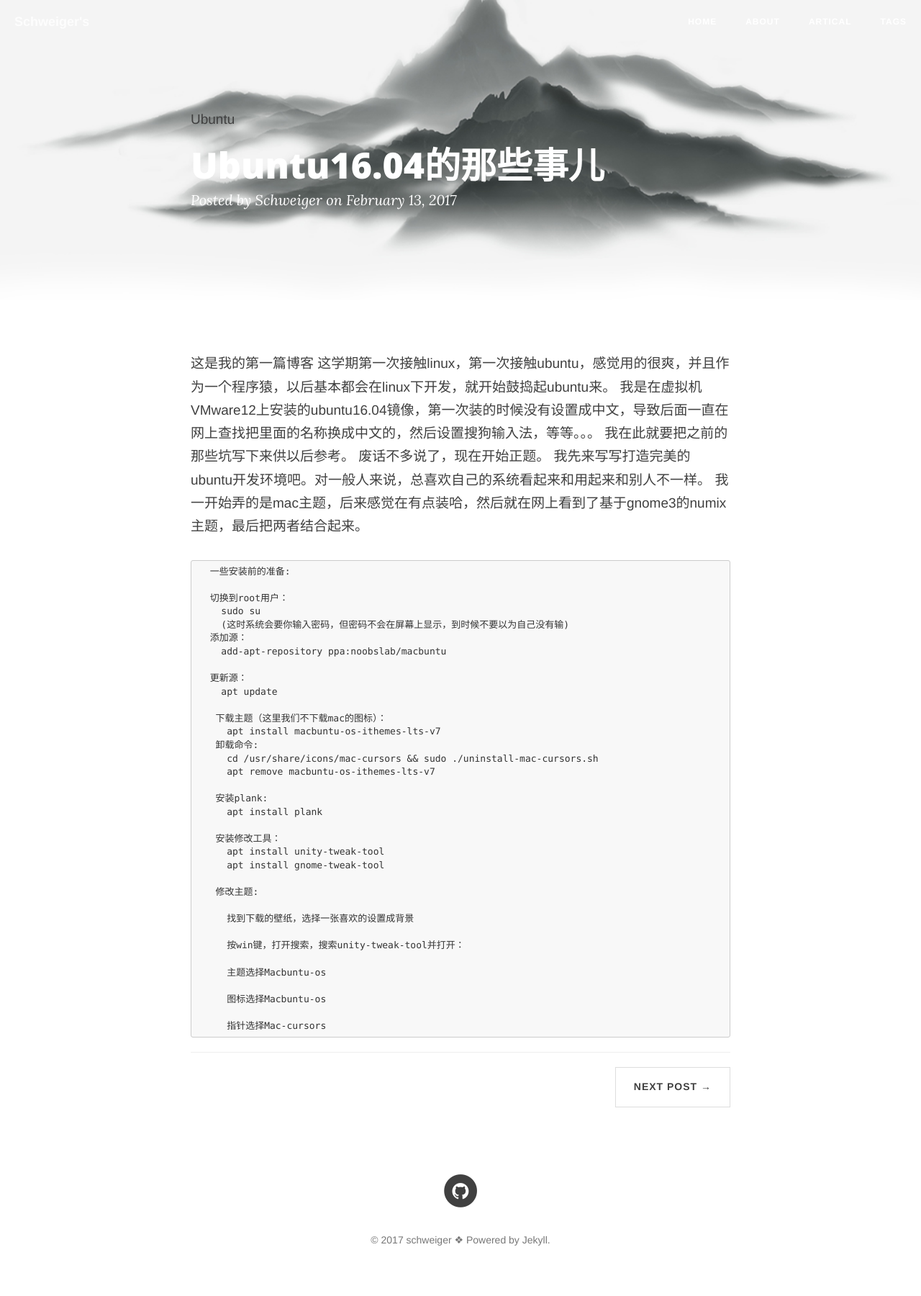
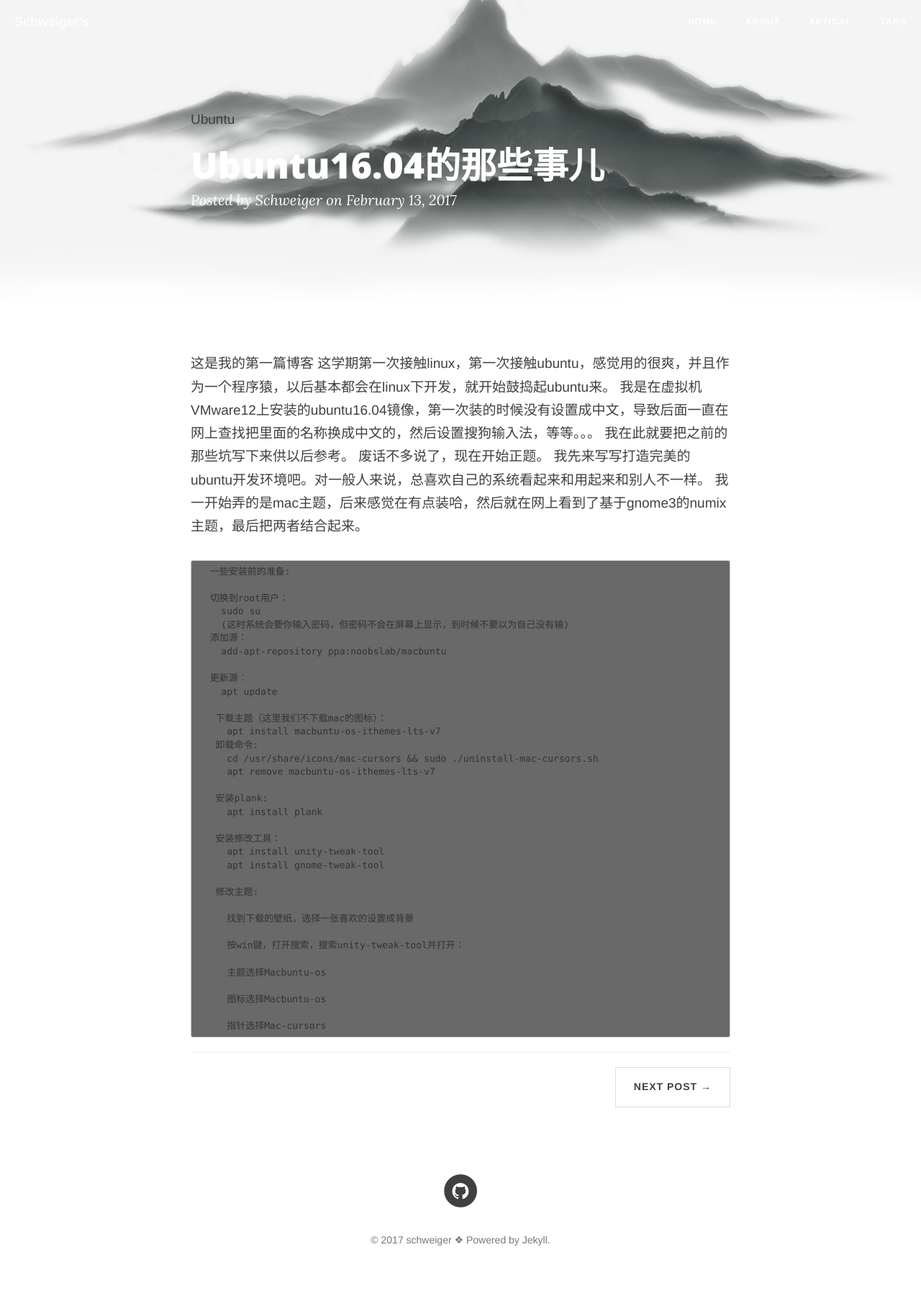
Before and after one commit to 8527/8527.github.io, a Jekyll site: the page built from _posts/2017-02-13-Ubuntu16.04的那些事儿.md, in a window 1280 px wide. Shown: the whole page at 72% size. Built offline with Jekyll 4.4.1, drawn with Linux system fonts in a browser that asks for light colours; nearby versions of some CDN libraries.

Commit message:
Update syntax.css

```diff
--- a/css/syntax.css
+++ b/css/syntax.css
@@ -19,7 +19,7 @@
  * Courtesy of GitHub.com
  */
 
-.highlight pre, pre, .highlight .hll { background-color: #f8f8f8; border: 1px solid #ccc; padding: 6px 10px; border-radius: 3px; }
+.highlight pre, pre, .highlight .hll { background-color: #696969; border: 1px solid #ccc; padding: 6px 10px; border-radius: 3px; }
 .highlight .c { color: #999988; font-style: italic; }
 .highlight .err { color: #a61717; background-color: #e3d2d2; }
 .highlight .k { font-weight: bold; }
```
